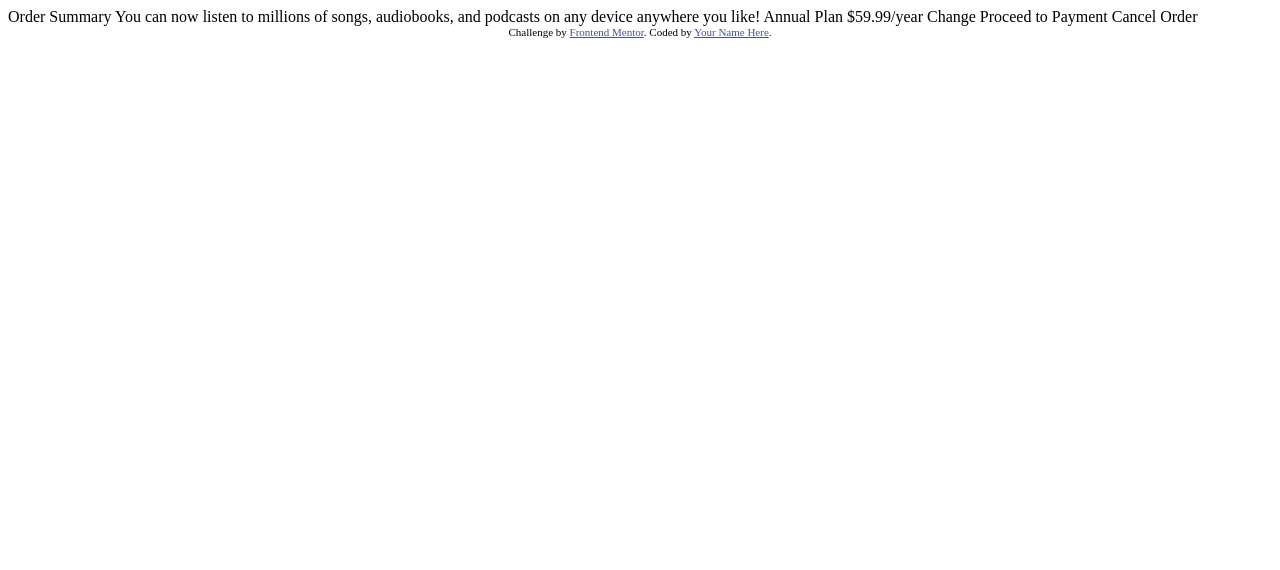
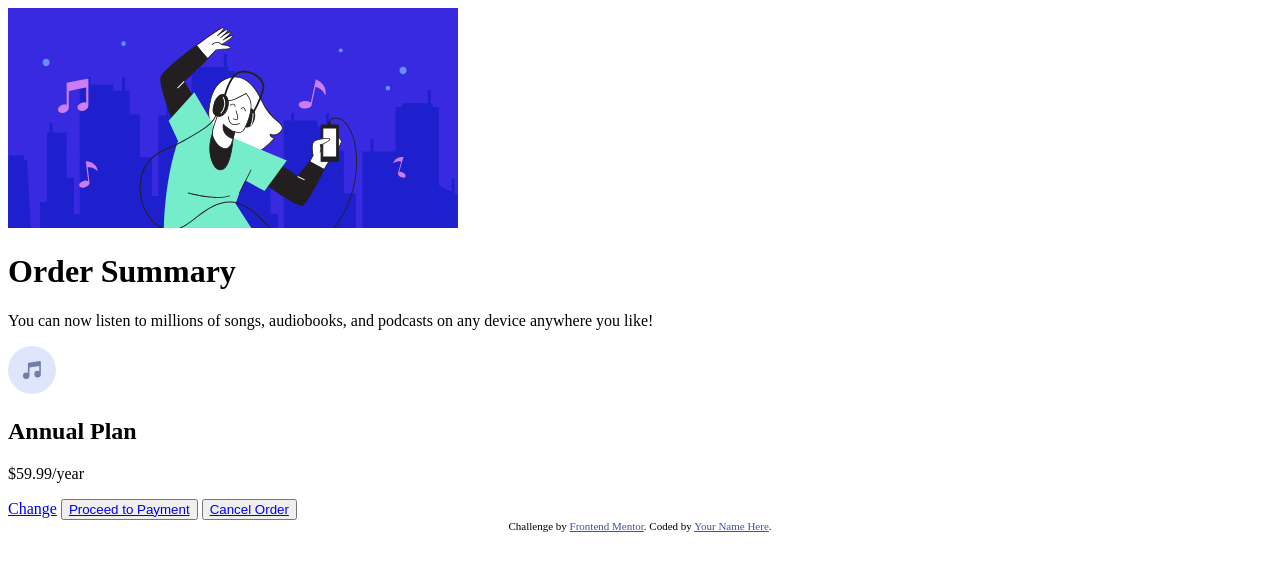
Before and after one commit to Sherita-M/order-summary-component-challenge-hub, a plain HTML site: page index.html in a window 1280 px wide. Drawn offline with Linux system fonts and the light colour scheme.

Commit message:
Structured HTML content

```diff
--- a/index.html
+++ b/index.html
@@ -1,37 +1,59 @@
 <!DOCTYPE html>
 <html lang="en">
   <head>
-  <meta charset="UTF-8">
-  <meta name="viewport" content="width=device-width, initial-scale=1.0"> <!-- displays site properly based on user's device -->
+    <meta charset="UTF-8" />
+    <meta name="viewport" content="width=device-width, initial-scale=1.0" />
+    <!-- displays site properly based on user's device -->
 
-  <link rel="icon" type="image/png" sizes="32x32" href="./images/favicon-32x32.png">
+    <link
+      rel="icon"
+      type="image/png"
+      sizes="32x32"
+      href="./images/favicon-32x32.png"
+    />
 
     <title>Frontend Mentor | Order summary card</title>
 
     <!-- Feel free to remove these styles or customise in your own stylesheet 👍 -->
     <style>
-    .attribution { font-size: 11px; text-align: center; }
-    .attribution a { color: hsl(228, 45%, 44%); }
+      .attribution {
+        font-size: 11px;
+        text-align: center;
+      }
+      .attribution a {
+        color: hsl(228, 45%, 44%);
+      }
     </style>
   </head>
   <body>
-
-  Order Summary
-
-  You can now listen to millions of songs, audiobooks, and podcasts on any
-  device anywhere you like!
-
-  Annual Plan
-  $59.99/year
-
-  Change
-
-  Proceed to Payment
-  Cancel Order
-
+    <main>
+      <div class="hero">
+        <img
+          src="images/illustration-hero.svg"
+          alt="A picture of a guy listening to music"
+        />
+      </div>
+      <div class="summary">
+        <h1>Order Summary</h1>
+        <p>
+          You can now listen to millions of songs, audiobooks, and podcasts on
+          any device anywhere you like!
+        </p>
+        <img src="images/icon-music.svg" alt="Music icon" />
+        <h2>Annual Plan</h2>
+        <p>$59.99/year</p>
+        <a href="#">Change</a>
+        <button class="payment-button">
+          <a href="#"> Proceed to Payment</a>
+        </button>
+        <button class="cancel-button"><a href="#">Cancel Order</a></button>
+      </div>
       <div class="attribution">
-    Challenge by <a href="https://www.frontendmentor.io?ref=challenge" target="_blank">Frontend Mentor</a>.
-    Coded by <a href="#">Your Name Here</a>.
+        Challenge by
+        <a href="https://www.frontendmentor.io?ref=challenge" target="_blank"
+          >Frontend Mentor</a
+        >. Coded by <a href="#">Your Name Here</a>.
       </div>
+    </main>
   </body>
 </html>
```
Also changed, not shown: 1 other file. Lines whose indentation alone changed are shown as unchanged.
